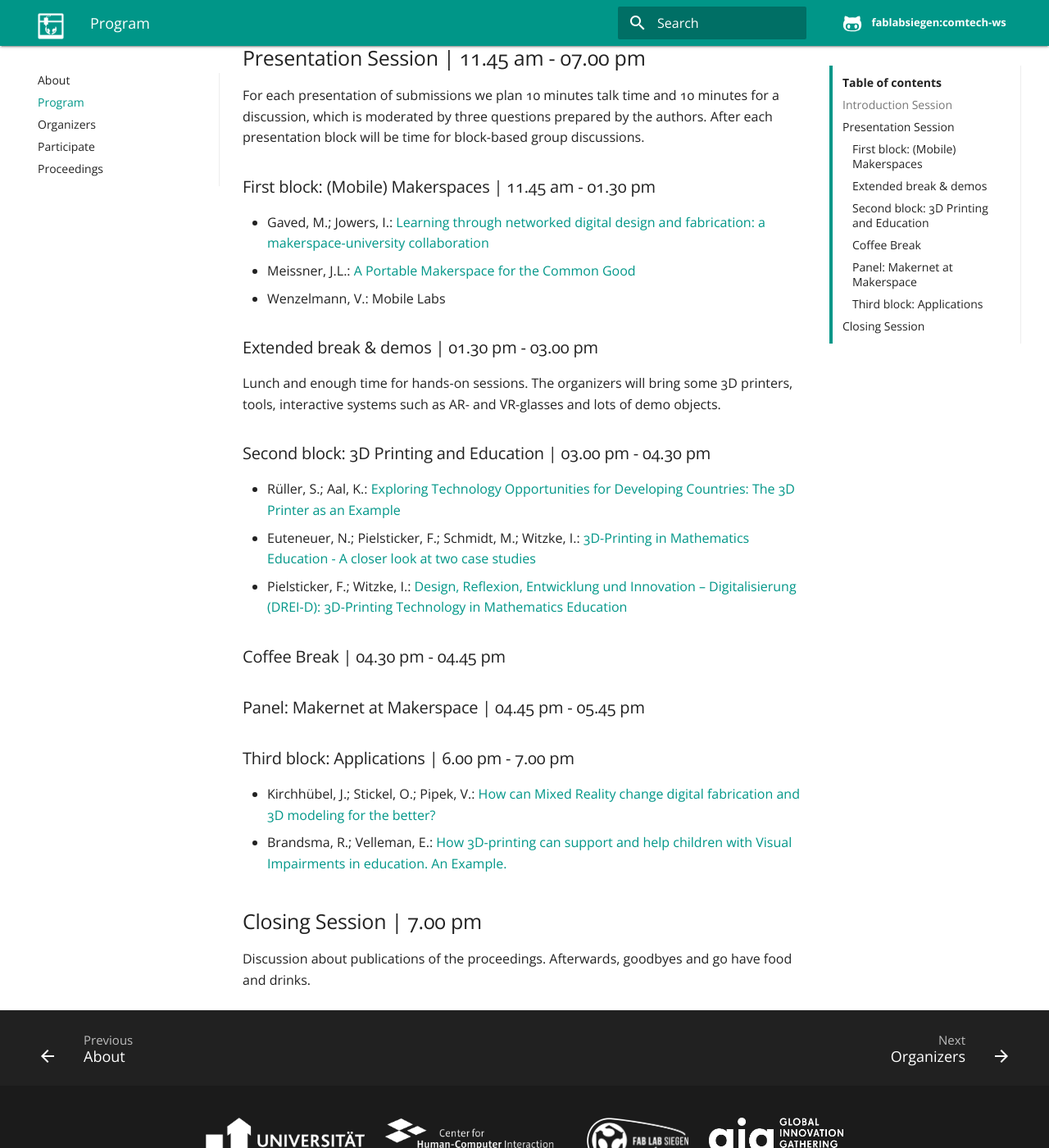
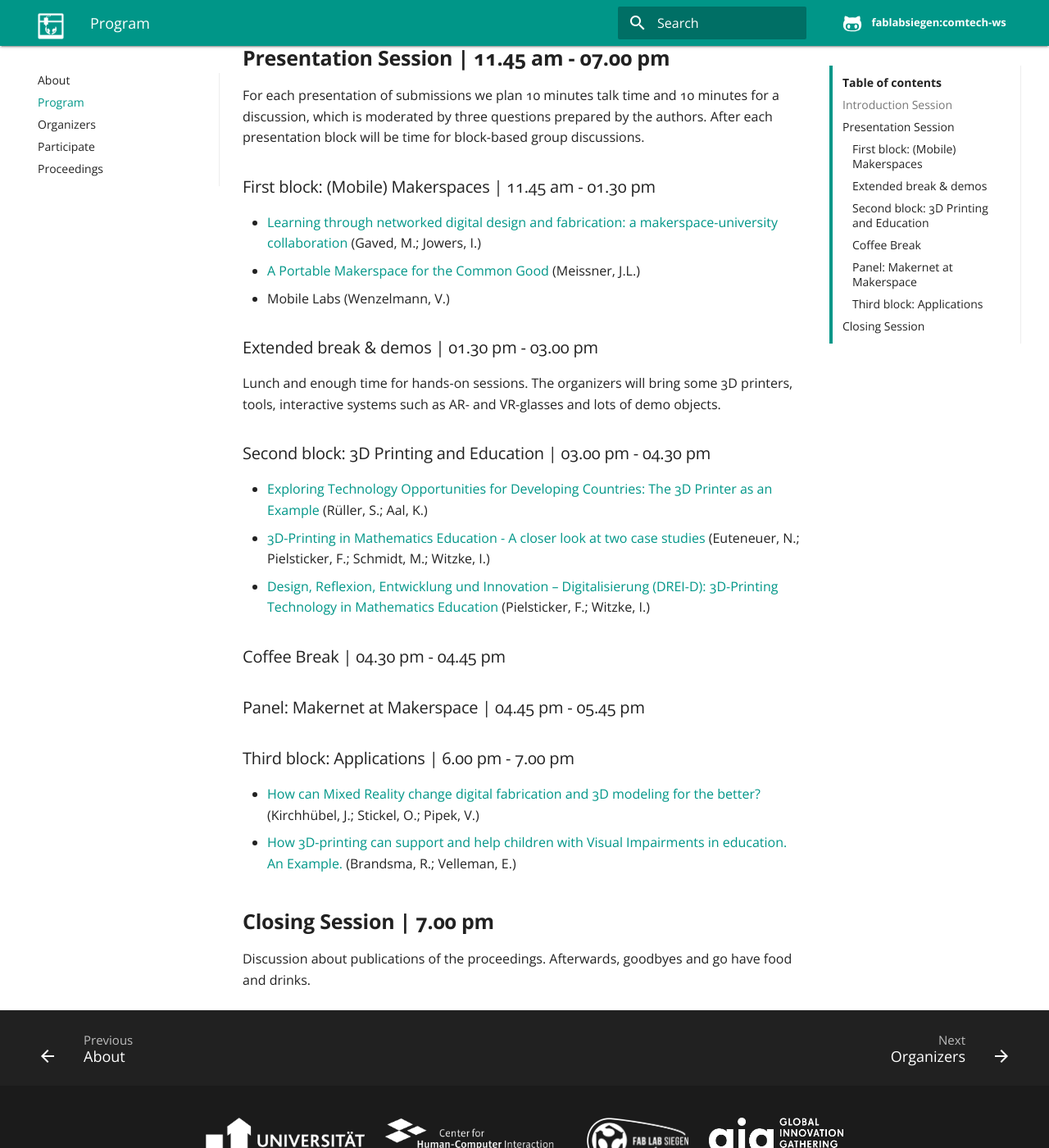
Before and after one commit to FabLabSiegen/fab101-2017-comtech-workshop, an MkDocs documentation site: the page built from docs/program.md, in a window 1280 px wide and 1400 px high, scrolled down 371 px. Shown: the whole window at 82% size. Built offline with MkDocs 1.6.1, drawn with Linux system fonts in a browser that asks for light colours; comment, search, counter and statistics services are not loaded; old or Windows-style settings are respelled for this version of MkDocs.

```diff
--- a/docs/program.md
+++ b/docs/program.md
@@ -1,29 +1,29 @@
 We suggest the following program based on a topic driven order of the [accepted submissions](https://drive.google.com/open?id=0B6IVn-EKd-N0bE55aDVEZGVJd0E):
 
-##Introduction Session | 10.00 am - 11.30 am
+##**Introduction Session | 10.00 am - 11.30 am**
 The workshop starts at 10.00 am with coffee and a short get to know session, where participants and organizers introduce themselves.
 
-##Presentation Session | 11.45 am - 07.00 pm
+##**Presentation Session | 11.45 am - 07.00 pm**
 For each presentation of submissions we plan 10 minutes talk time and 10 minutes for a discussion, which is moderated by three questions prepared by the authors. After each presentation block will be time for block-based group discussions.
 
 ###First block: (Mobile) Makerspaces | 11.45 am - 01.30 pm
 
-* Gaved, M.; Jowers, I.: [Learning through networked digital design and fabrication: a makerspace-university collaboration](https://drive.google.com/open?id=0B6IVn-EKd-N0XzB1VERFMU9jb1E)
+* [Learning through networked digital design and fabrication: a makerspace-university collaboration](https://drive.google.com/open?id=0B6IVn-EKd-N0XzB1VERFMU9jb1E) (Gaved, M.; Jowers, I.)
 
-* Meissner, J.L.: [A Portable Makerspace for the Common Good](https://drive.google.com/open?id=0B6IVn-EKd-N0aWFXeGJtZTg5MWs)
+* [A Portable Makerspace for the Common Good](https://drive.google.com/open?id=0B6IVn-EKd-N0aWFXeGJtZTg5MWs) (Meissner, J.L.)
 
-* Wenzelmann, V.: Mobile Labs
+* Mobile Labs (Wenzelmann, V.)
 
 ###Extended break & demos | 01.30 pm - 03.00 pm
 Lunch and enough time for hands-on sessions. The organizers will bring some 3D printers, tools, interactive systems such as AR- and VR-glasses and lots of demo objects.
 
 ###Second block: 3D Printing and Education | 03.00 pm - 04.30 pm
 
-* Rüller, S.; Aal, K.: [Exploring Technology Opportunities for Developing Countries: The 3D Printer as an Example](https://drive.google.com/open?id=0B6IVn-EKd-N0OVRaRTdIbTEyS2M)
+* [Exploring Technology Opportunities for Developing Countries: The 3D Printer as an Example](https://drive.google.com/open?id=0B6IVn-EKd-N0OVRaRTdIbTEyS2M) (Rüller, S.; Aal, K.)
 
-* Euteneuer, N.; Pielsticker, F.; Schmidt, M.; Witzke, I.: [3D-Printing in Mathematics Education - A closer look at two case studies](https://drive.google.com/open?id=0B6IVn-EKd-N0bmN2SlA3cHBhRTQ)
+* [3D-Printing in Mathematics Education - A closer look at two case studies](https://drive.google.com/open?id=0B6IVn-EKd-N0bmN2SlA3cHBhRTQ) (Euteneuer, N.; Pielsticker, F.; Schmidt, M.; Witzke, I.)
 
-* Pielsticker, F.; Witzke, I.: [Design, Reflexion, Entwicklung und Innovation – Digitalisierung (DREI-D): 3D-Printing Technology in Mathematics Education](https://drive.google.com/open?id=0B6IVn-EKd-N0X2l5YzFRbHppbmM)
+* [Design, Reflexion, Entwicklung und Innovation – Digitalisierung (DREI-D): 3D-Printing Technology in Mathematics Education](https://drive.google.com/open?id=0B6IVn-EKd-N0X2l5YzFRbHppbmM) (Pielsticker, F.; Witzke, I.)
 
 ###Coffee Break | 04.30 pm - 04.45 pm
 
@@ -31,9 +31,9 @@ Lunch and enough time for hands-on sessions. The organizers will bring some 3D p
 
 ###Third block: Applications | 6.00 pm - 7.00 pm
 
-* Kirchhübel, J.; Stickel, O.; Pipek, V.: [How can Mixed Reality change digital fabrication and 3D modeling for the better?](https://drive.google.com/open?id=0B6IVn-EKd-N0ZHdHRW9sVnhOZjQ)
+* [How can Mixed Reality change digital fabrication and 3D modeling for the better?](https://drive.google.com/open?id=0B6IVn-EKd-N0ZHdHRW9sVnhOZjQ) (Kirchhübel, J.; Stickel, O.; Pipek, V.)
 
-* Brandsma, R.; Velleman, E.: [How 3D-printing can support and help children with Visual Impairments in education. An Example.](https://drive.google.com/file/d/0B6IVn-EKd-N0QWJXbmUzc0ljOEE/view?usp=sharing)
+* [How 3D-printing can support and help children with Visual Impairments in education. An Example.](https://drive.google.com/file/d/0B6IVn-EKd-N0QWJXbmUzc0ljOEE/view?usp=sharing) (Brandsma, R.; Velleman, E.)
 
-##Closing Session | 7.00 pm
+##**Closing Session | 7.00 pm**
  Discussion about publications of the proceedings. Afterwards, goodbyes and go have food and drinks.
```
